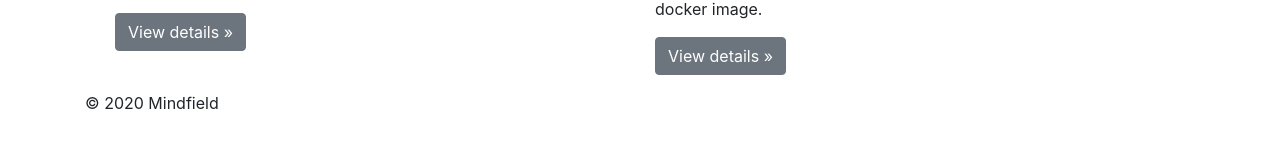
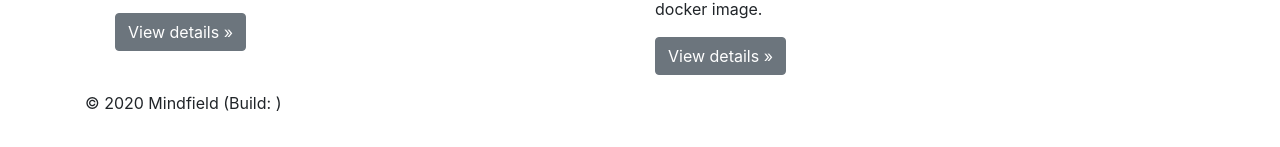
Before and after one commit to Mindfield-dk/www, a Vue app: page / in a window 1280 px wide. Shown: the part 405-552 px from the top of the page. Built offline with nearby package versions, Linux system fonts and the light colour scheme.

Commit message:
Experiment with env variables

```diff
--- a/dev.yml
+++ b/dev.yml
@@ -6,6 +6,8 @@ services:
       context: ./
     command: ["npm", "run", "serve"]
     working_dir: /tmp/
+    environment:
+      VUE_APP_VERSION: development
     ports:
       - "80:80"
       - "8000:8000"
--- a/src/App.vue
+++ b/src/App.vue
@@ -3,7 +3,7 @@
     <navigation />
     <router-view />
     <footer>
-      <p>&copy; 2020 Mindfield</p>
+      <p>&copy; 2020 Mindfield (Build: {{build}})</p>
     </footer>
   </b-container>
 </template>
@@ -13,6 +13,11 @@ import Navigation from "./components/Navigation.vue";
 export default {
   components: {
     navigation: Navigation
+  },
+  data() {
+    return {
+      build: process.env.VUE_APP_VERSION
+    };
   }
 };
 </script>
```
Also changed, not shown: 1 other file (tests, documents, lock files or other folders).
